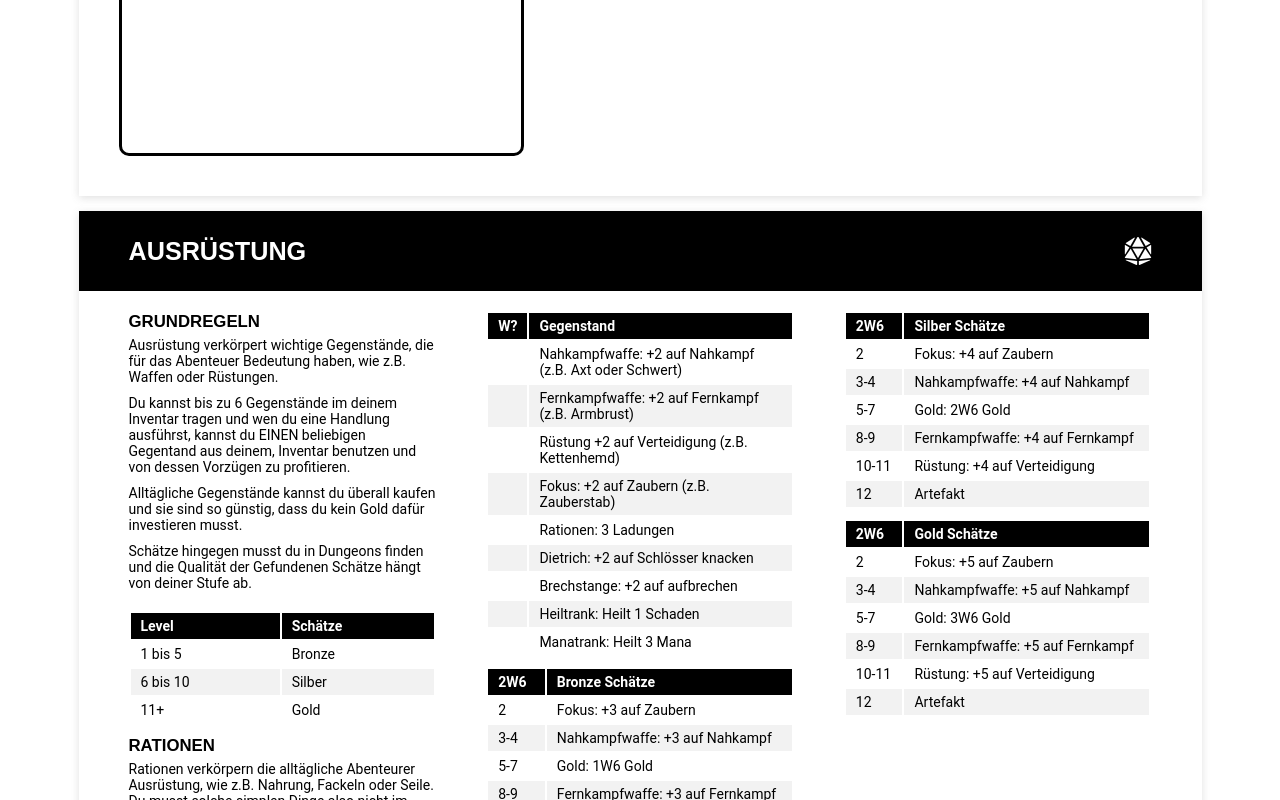
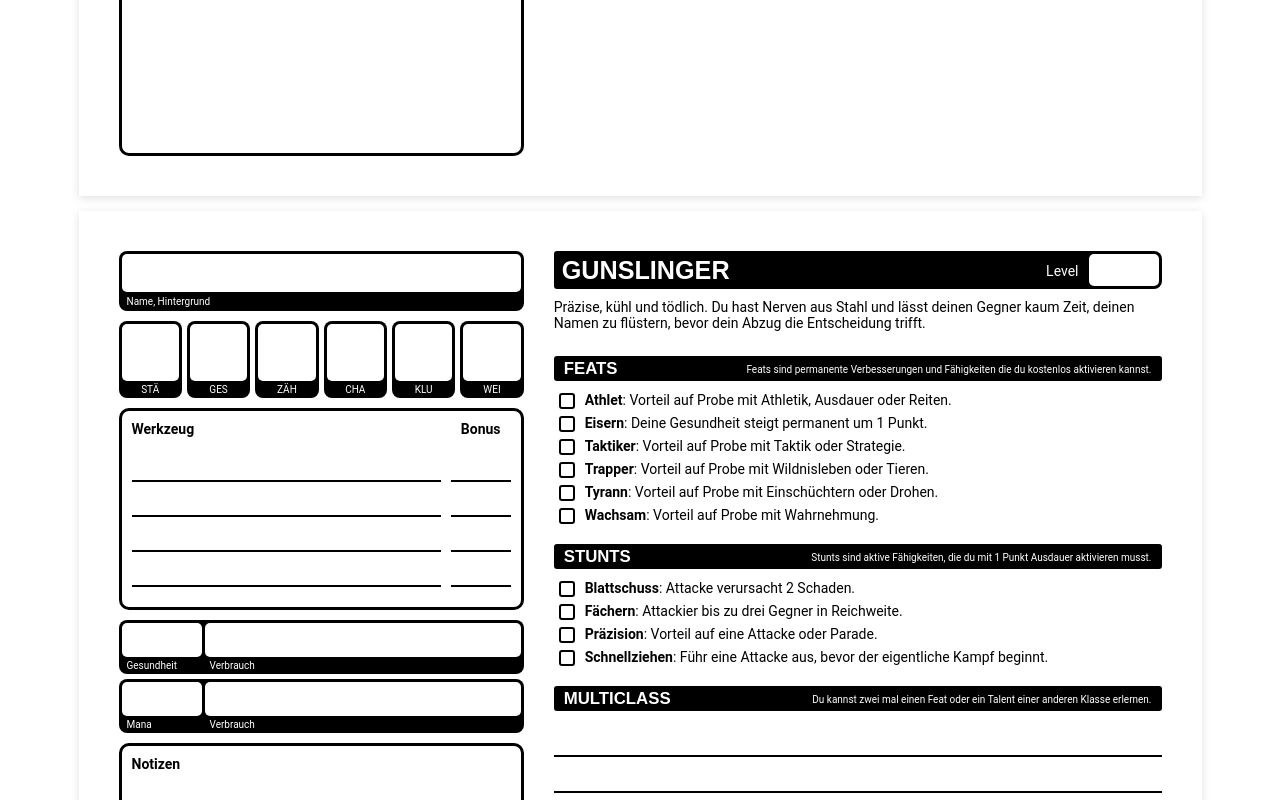
Before and after one commit to Paraldos/dungeoncrawl, a React (Vite) app: page / in a window 1280 px wide. Shown: the part 11200-12000 px from the top of the page. Built offline with nearby package versions, Linux system fonts and the light colour scheme.

Commit message:
Added Gunslinger Playbook

```diff
--- /dev/null
+++ b/src/components/playbooks/data/Deadlands/_Gunslinger.js
@@ -0,0 +1,27 @@
+import descriptions from "../Descriptions.js";
+import Talent from "../Talent.js";
+import Playbook from "../Playbook.js";
+
+const Gunslinger = new Playbook(
+  "Gunslinger",
+  "Präzise, kühl und tödlich. Du hast Nerven aus Stahl und lässt deinen Gegner kaum Zeit, deinen Namen zu flüstern, bevor dein Abzug die Entscheidung trifft.",
+  [
+    new Talent(
+      "Athlet",
+      descriptions.skill(["Athletik", "Ausdauer", "Reiten"])
+    ),
+    new Talent("Eisern", descriptions.extraHealth),
+    new Talent("Taktiker", descriptions.skill(["Taktik", "Strategie"])),
+    new Talent("Trapper", descriptions.skill(["Wildnisleben", "Tieren"])),
+    new Talent("Tyrann", descriptions.skill(["Einschüchtern", "Drohen"])),
+    new Talent("Wachsam", descriptions.skill(["Wahrnehmung"])),
+  ],
+  [
+    new Talent("Blattschuss", descriptions.heavyAttack),
+    new Talent("Fächern", descriptions.multiattack),
+    new Talent("Präzision", descriptions.maneuver),
+    new Talent("Schnellziehen", descriptions.quickdraw),
+  ]
+);
+
+export default Gunslinger;
--- a/src/components/playbooks/data/Deadlands/_doc.js
+++ b/src/components/playbooks/data/Deadlands/_doc.js
@@ -4,7 +4,7 @@ import Playbook from "../Playbook.js";
 
 const doc = new Playbook(
   "Doc",
-  "Klug, geschickt und pragmatisch. Du bist die Person, die andere aufsuchen, wenn Kugeln entfernt, Wunden genäht oder Probleme gelöst werden müs-sen.",
+  "Klug, geschickt und pragmatisch. Du bist die Person, die andere aufsuchen, wenn Kugeln entfernt, Wunden genäht oder Probleme gelöst werden müssen.",
   [
     new Talent(
       "Arzt",
--- a/src/components/playbooks/data/Descriptions.js
+++ b/src/components/playbooks/data/Descriptions.js
@@ -74,6 +74,7 @@ const descriptions = {
   magicMissilePlus: "Zauberprobe mit Vorteil als Attacke.",
   explosion: "Zauberprobe als Attacke. Jeder in einem 6m Ø ist betroffen.",
   silence: "Du unterdrückst Geräusche in einem 6m Ø.",
+  quickdraw: "Führ eine Attacke aus, bevor der eigentliche Kampf beginnt.",
 
   inspiration(skills = []) {
     const string_of_skills =
--- a/src/components/playbooks/data/ListOfPlaybooks.js
+++ b/src/components/playbooks/data/ListOfPlaybooks.js
@@ -8,6 +8,7 @@ import Rogue from "./_Rogue.js";
 import Wizard from "./_Wizard.js";
 import Berserker from "./Deadlands/_Berserker.js";
 import doc from "./Deadlands/_doc.js";
+import Gunslinger from "./Deadlands/_Gunslinger.js";
 
 const listOfPlaybooks = [
   Barbarian,
@@ -20,5 +21,6 @@ const listOfPlaybooks = [
   Wizard,
   Berserker,
   doc,
+  Gunslinger,
 ];
 export default listOfPlaybooks;
```
